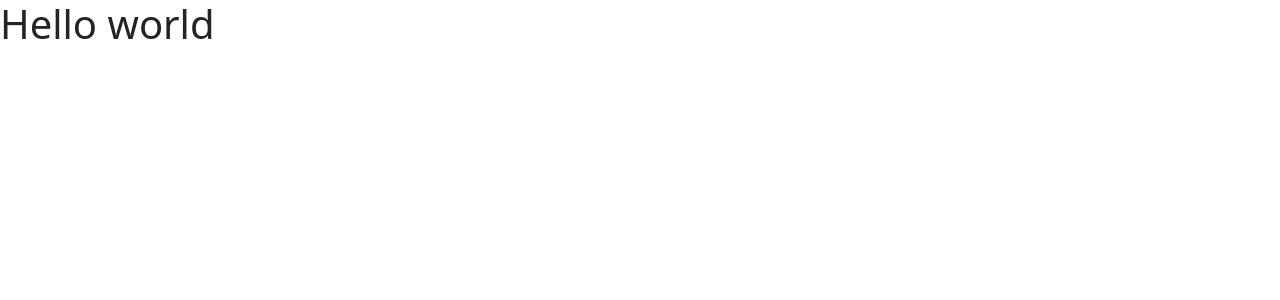
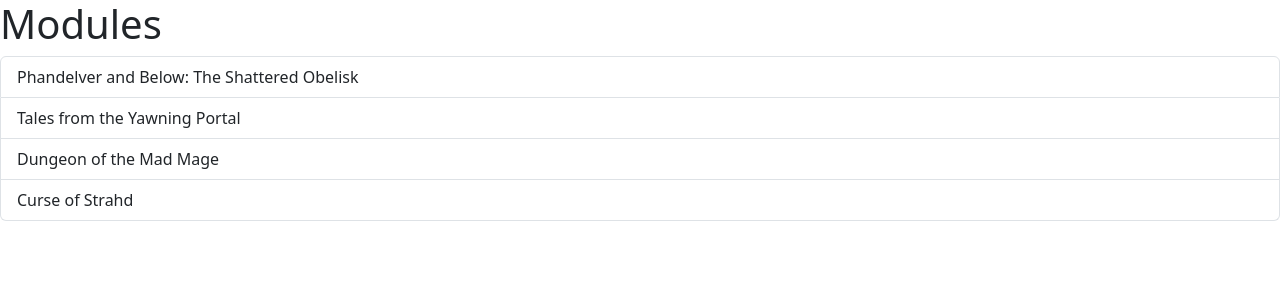
Before and after one commit to Rkfmckee/dnd_module_manager, a React (Vite) app: page / in a window 1280 px wide. Shown: the top 300 px of the page. Built offline with nearby package versions, Linux system fonts and the light colour scheme.

Commit message:
Add clickable module list

```diff
--- a/src/App.tsx
+++ b/src/App.tsx
@@ -1,9 +1,9 @@
-import Message from "./Message";
+import ModuleList from "./components/ModuleList";
 
 function App() {
 	return (
 		<div>
-			<Message />
+			<ModuleList />
 		</div>
 	);
 }
--- /dev/null
+++ b/src/components/ModuleList.tsx
@@ -0,0 +1,55 @@
+import { MouseEvent, useState } from "react";
+
+function ModuleList() {
+	let modules = [
+		"Phandelver and Below: The Shattered Obelisk",
+		"Tales from the Yawning Portal",
+		"Dungeon of the Mad Mage",
+		"Curse of Strahd",
+	];
+
+	const [selectedModuleIndex, setSelectedModuleIndex] = useState(-1);
+
+	const noModulesFound =
+		modules.length === 0 ? <p>No modules found</p> : null;
+
+	const handleModuleClick = (
+		module: string,
+		index: number,
+		event: MouseEvent
+	) => {
+		if (selectedModuleIndex != index) setSelectedModuleIndex(index);
+		else setSelectedModuleIndex(-1);
+
+		console.log(
+			`${module} clicked (id: ${index}, x: ${event.clientX}, y: ${event.clientY})`
+		);
+	};
+
+	return (
+		// Empty tags are a shortcut for <Fragment></Fragment>
+		// Components can only return one element,
+		// so Fragments can group components without adding unneccessary divs
+		<>
+			<h1>Modules</h1>
+			{noModulesFound}
+			<ul className="list-group">
+				{modules.map((module, index) => (
+					<li
+						key={`module-${index}`}
+						className={`list-group-item ${
+							index === selectedModuleIndex ? "active" : ""
+						}`}
+						onClick={(event) =>
+							handleModuleClick(module, index, event)
+						}
+					>
+						{module}
+					</li>
+				))}
+			</ul>
+		</>
+	);
+}
+
+export default ModuleList;
```
